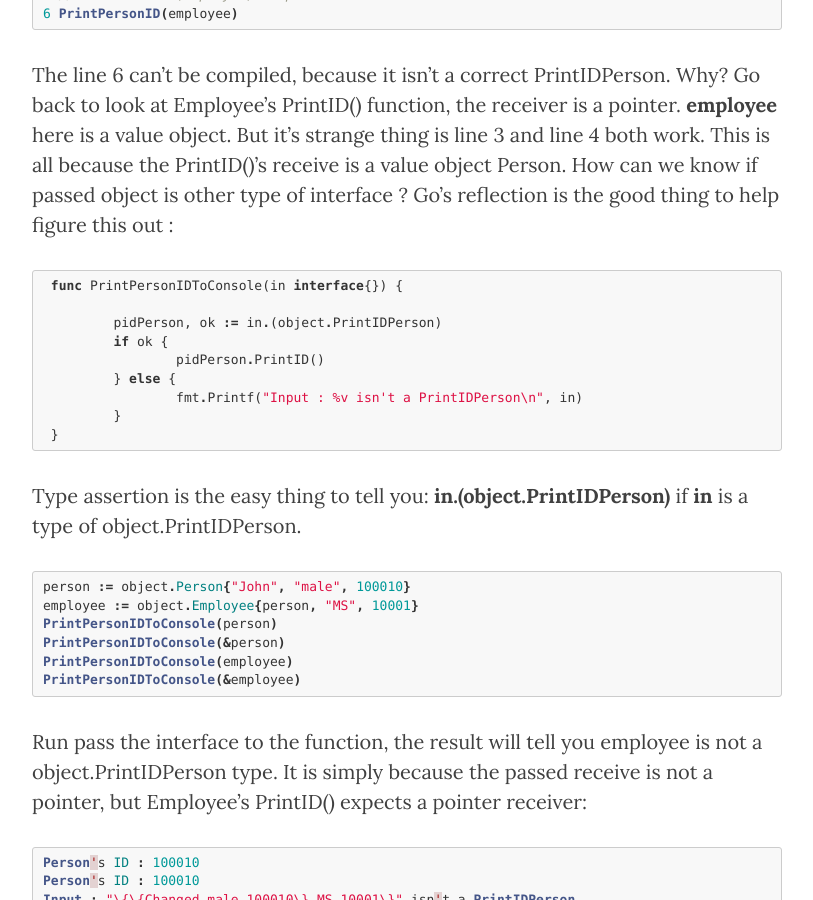
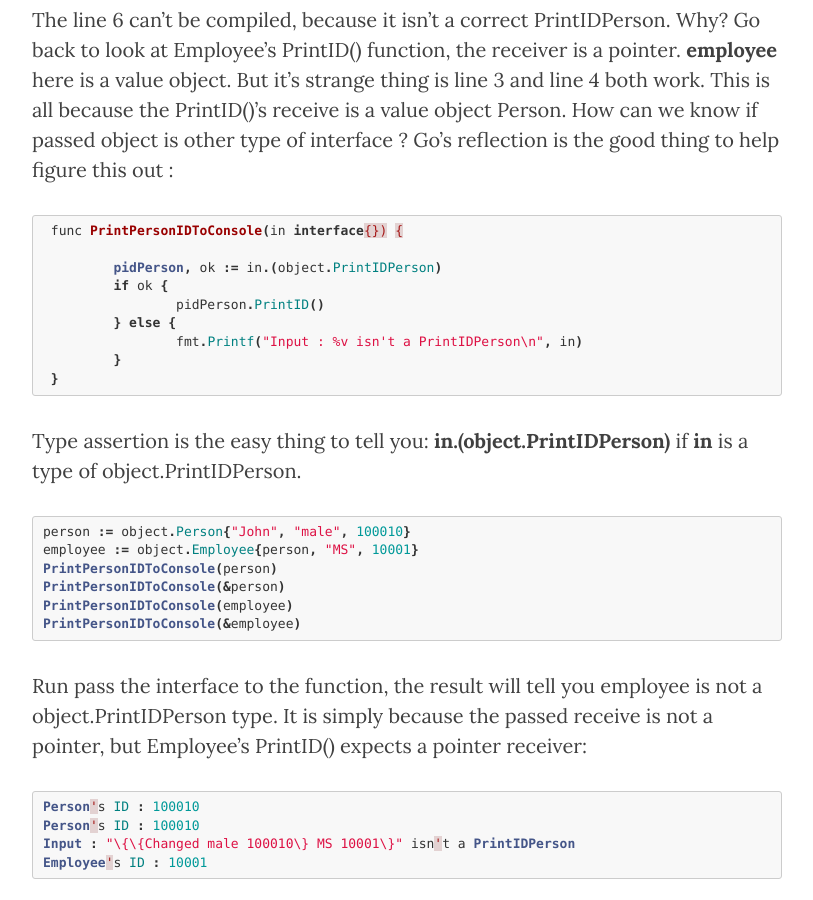
Before and after one commit to jimma/jimma.github.io, a Jekyll site: the page built from _posts/2018-01-07-Golang-misc.markdown, in a window 1280 px wide and 900 px high, scrolled down 3236 px. Shown: the whole window, without its empty margins (233-1046 px from the left). Built offline with Jekyll 4.4.1, drawn with Linux system fonts in a browser that asks for light colours; nearby versions of some CDN libraries; comment, search, counter and statistics services are not loaded.

Commit message:
Fix config

````diff
--- a/_posts/2018-01-07-Golang-misc.markdown
+++ b/_posts/2018-01-07-Golang-misc.markdown
@@ -18,13 +18,10 @@
 wolrd, the thing comes in your mind that employee should extend person. To implement
 this with Go, Employee struct type will be composed with a Person type like the
 following code snippet demonstrates:
-```go
+```
  type Person struct {
-
 	 Name   string
-
 	 Gender string
-
 	 Id     int32
  }
 
@@ -77,7 +74,7 @@
 
 ## Interface type
 If you want to make a java object implement interface, you have to use java key word **implements**. In Go, interface is defined outside of function or object :
-```golang
+```
 type PrintIDPerson interface {
 	PrintID()
 }
@@ -98,7 +95,7 @@
 The line 6 can't be compiled, because it isn't a correct PrintIDPerson. Why? Go back to look
 at Employee's PrintID() function, the receiver is a pointer. **employee** here is a value object. But it's strange thing is line 3 and line 4 both work. This is all because the PrintID()'s receive is a value object Person.
 How can we know if passed object is other type of interface ? Go's reflection is the good thing to help figure this out :
-```golang
+```
  func PrintPersonIDToConsole(in interface{}) {
 
 	 pidPerson, ok := in.(object.PrintIDPerson)
````
